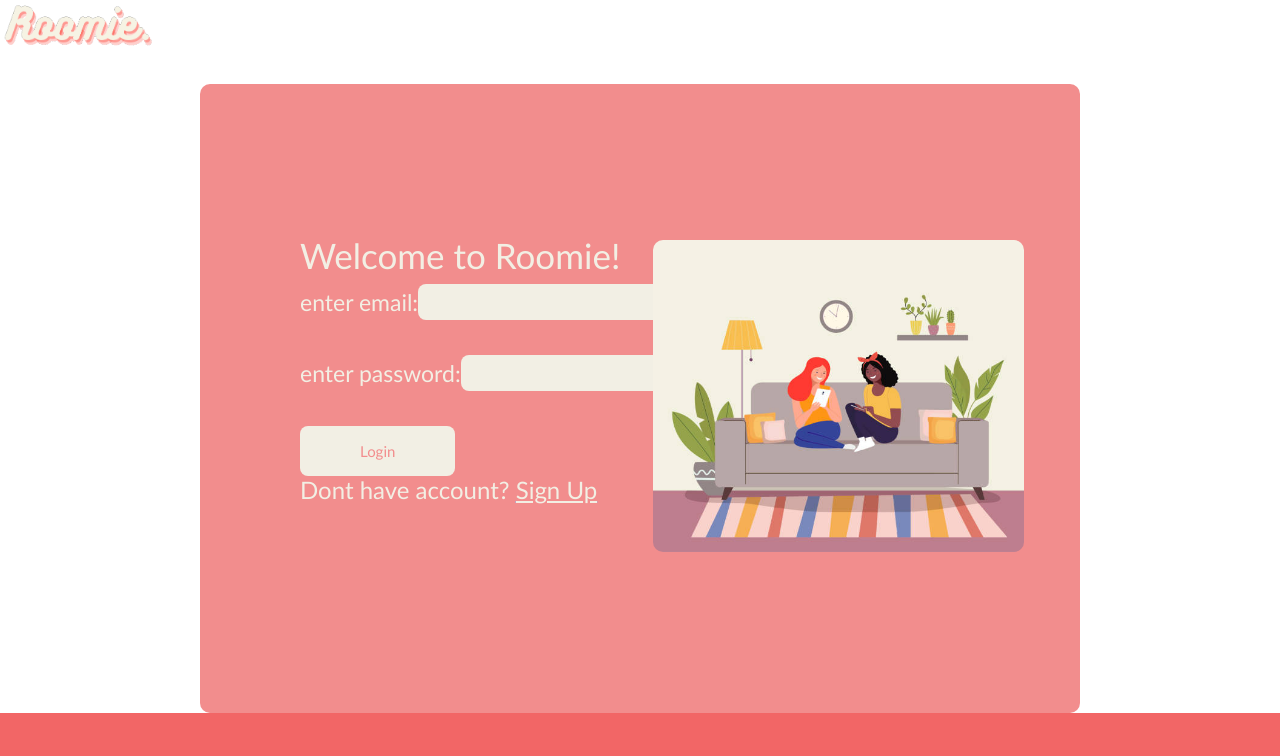
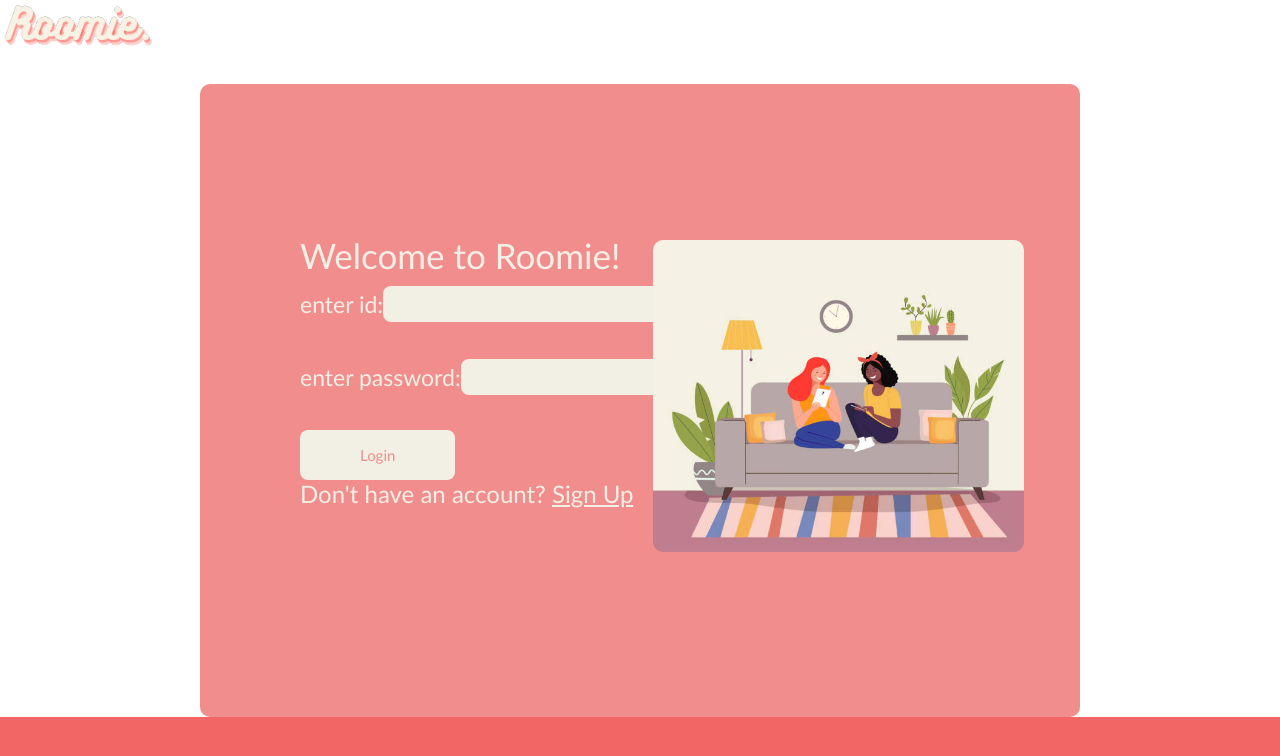
Before and after one commit to kantoniosean/Roommate-App, a React (Create React App) app: page / in a window 1280 px wide. Shown: the top 756 px of the page. Built offline with nearby package versions, Linux system fonts and the light colour scheme; no server answers.

Commit message:
Removed node_modules files

```diff
--- a/src/back-end/User.js
+++ b/src/back-end/User.js
@@ -21,7 +21,7 @@ class User {
     }
 
     removeRoommate(roommate) {
-        for (i = 0; i < this.roommates.length; i++) {
+        for (let i = 0; i < this.roommates.length; i++) {
             if (this.roommates[i].id === roommate.id) {
                 this.roommates.splice(i, 1);
                 return;
@@ -34,7 +34,7 @@ class User {
     }
 
     removeChore(chore) {
-        for (i = 0; i < this.chores.length; i++) {
+        for (let i = 0; i < this.chores.length; i++) {
             if (this.chores[i].id === chore.id) {
                 this.chores.splice(i, 1);
                 return;
--- a/src/front-end/LoginPage.js
+++ b/src/front-end/LoginPage.js
@@ -1,18 +1,38 @@
-import React from 'react';
+import React, { useState } from 'react';
 import logo from './media/Roomie.png';
 import pic from './media/roommates.jpg';
 import './style.css';
 import './RegistrationPage.js';
+import Axios from "axios";
+import '../back-end/User';
 
 function LoginPage() {
+
+    const [user, setUser] = useState([]);
+    const [inputVal, setInputVal] = useState('');
+
+    const getUser = (userId) => {
+        Axios.get("http://localhost:3001/getUser").then((response) => {
+            setUser(response.data);
+        })
+            .catch(function (error) {
+            if (error.request) {
+                console.log(error.request);
+            }
+            })
+
+    }
+
     return (
         <>
         <img src={logo} className="logos" alt="Logo" />
         <div className='text-read'>
             <h2 className='header-one'>Welcome to Roomie!</h2>
             <form>
-            <label>enter email: </label>
-            <input type="email" name='email'/>
+            <label>enter id: </label>
+            <input type="id" id='id' value = {inputVal} onChange = {e =>
+            setInputVal(e.target.value)}/>
+            <button onClick = {getUser(inputVal)}> Submit </button>
             <br></br>
             <br></br>
             <label>enter password: </label>
@@ -21,7 +41,7 @@ function LoginPage() {
             <br></br>
             <input className="acc-button" type="submit" id="button" value="Login" />
             </form>
-            <h4>Dont have account? <a href='RegistrationPage.js'><u>Sign Up</u></a></h4>
+            <h4>Don't have an account? <a href='RegistrationPage.js'><u>Sign Up</u></a></h4>
         </div>
         <img src={pic} className='picture' alt="picture"/>
         </>
```
Also changed, not shown: package.json (+8 -5 lines), src/back-end/Server.js (+5 -2 lines), 2 other files (tests, documents, lock files or other folders).
